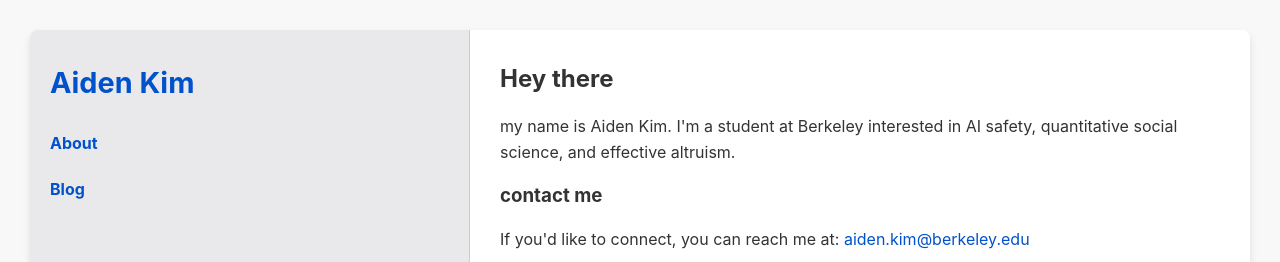
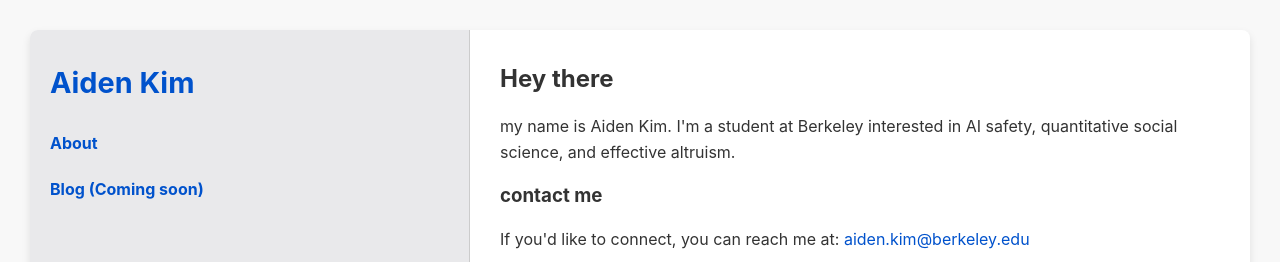
Before and after one commit to koover1/koover1.github.io, a plain HTML site: page index.html in a window 1280 px wide. Shown: the top 262 px of the page. Drawn offline with Linux system fonts and the light colour scheme.

Commit message:
Update index.html

```diff
--- a/index.html
+++ b/index.html
@@ -11,7 +11,7 @@
             <h1>Aiden Kim</h1>
             <nav>
                 <ul>
-                    <li><a href="/">About</a></li> <li><a href="/blog/">Blog</a></li> </ul>
+                    <li><a href="/">About</a></li> <li><a href="/blog/">Blog (Coming soon)</a></li> </ul>
             </nav>
         </div>
 
```
